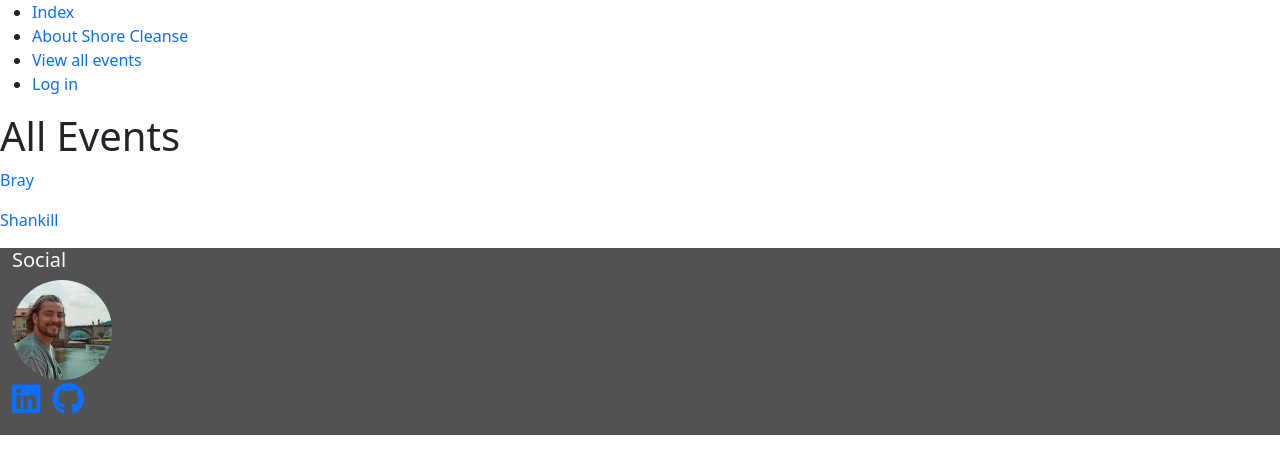
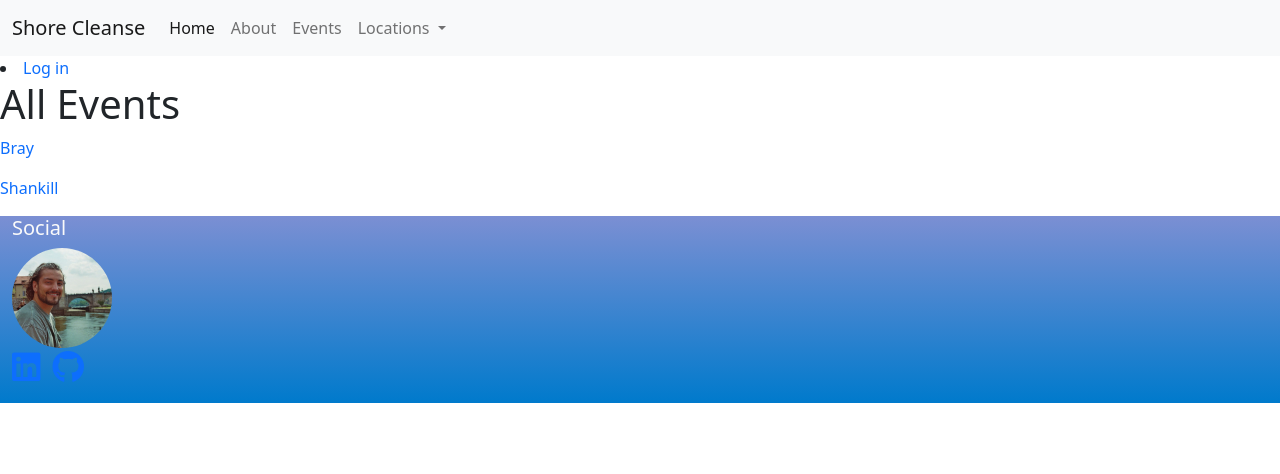
Before and after one commit to KTC96/ShoreCleanse, a Django app: page /all_events in a window 1280 px wide. Shown: the top 474 px of the page. Run offline with Django 4.2, Linux system fonts and the light colour scheme; data comes from the database, SQL or seed files in the repository; some libraries are stand-ins or nearby versions.

Commit message:
Add gradient colour to background, add bootstrap nav bar

```diff
--- a/static/css/style.css
+++ b/static/css/style.css
@@ -9,6 +9,10 @@
     justify-content: center;
 
     position: relative;
+}
+
+.bg-color {
+    background-image: linear-gradient(#007ACC, #7B8FD3);
 }
 
 
@@ -54,7 +58,6 @@ a {
 
 
 footer {
-    background-color: #525252;
     color: #fafafa;
     min-height: 120px;
 }
@@ -69,3 +72,7 @@ footer {
     width: 100px;
 
 }
+
+.bg-color-footer {
+    background-image: linear-gradient(#7B8FD3, #007ACC);
+}
--- a/templates/base.html
+++ b/templates/base.html
@@ -13,11 +13,47 @@
 
 <body>
 
-    <ul>
+    <nav class="navbar navbar-expand-lg navbar-light bg-light">
+        <div class="container-fluid">
+            <a class="navbar-brand" href="{% url 'index' %}">Shore Cleanse</a>
+            <button class="navbar-toggler" type="button" data-bs-toggle="collapse" data-bs-target="#navbarNavDropdown"
+                aria-controls="navbarNavDropdown" aria-expanded="false" aria-label="Toggle navigation">
+                <span class="navbar-toggler-icon"></span>
+            </button>
+            <div class="collapse navbar-collapse" id="navbarNavDropdown">
+                <ul class="navbar-nav">
+                    <li class="nav-item">
+                        <a class="nav-link active" aria-current="page" href="{% url 'index' %}">Home</a>
+                    </li>
+                    <li class="nav-item">
+                        <a class="nav-link" href="{% url 'about' %}">About</a>
+                    </li>
+                    <li class="nav-item">
+                        <a class="nav-link" href="{% url 'all_events' %}">Events</a>
+                    </li>
+
+                    <li class="nav-item dropdown">
+                        <a class="nav-link dropdown-toggle" href="#" id="navbarDropdownMenuLink" role="button"
+                            data-bs-toggle="dropdown" aria-expanded="false">
+                            Locations
+                        </a>
+                        <ul class="dropdown-menu" aria-labelledby="navbarDropdownMenuLink">
+                            <li><a class="dropdown-item" href="#">Bray</a></li>
+                            <li><a class="dropdown-item" href="#">Strand</a></li>
+                            <li><a class="dropdown-item" href="#">Donabate</a></li>
+                        </ul>
+                    </li>
+                </ul>
+            </div>
+        </div>
+    </nav>
+
+    <!-- <ul>
         <li><a href="{% url 'index' %}">Index</a></li>
         <li><a href="{% url 'about' %}">About Shore Cleanse</a></li>
         <li><a href="{% url 'all_events' %}">View all events</a></li>
 
+    -->
     {% if request.user.is_staff %}
     <p>Hello {{ request.user.username }}</p>
     <li><a href="{% url 'logout' %}">Log out</a></li>
@@ -25,12 +61,12 @@
     <li><a href="{% url 'login' %}">Log in</a></li>
     {% endif %}
 
-    </ul>
+
 
 
     {% block content %}
     {% endblock %}
-    <footer class="container-fluid">
+    <footer class="container-fluid bg-color-footer">
         <div class="row">
             <div class="col-sm-4">
                 <h5 class="uppercase general-sub">Social</h5>
--- a/templates/index.html
+++ b/templates/index.html
@@ -22,6 +22,7 @@
 <!-- /.Main heading -->
 
 <!-- Mission statement -->
+<div class="bg-color">
     <section class="mission">
         <div class="container mission-container content-container">
             <div class="row">
@@ -81,4 +82,5 @@
             </div>
         </div>
     </section>
+</div>
 {% endblock %}
```
Lines whose indentation alone changed are shown as unchanged.
